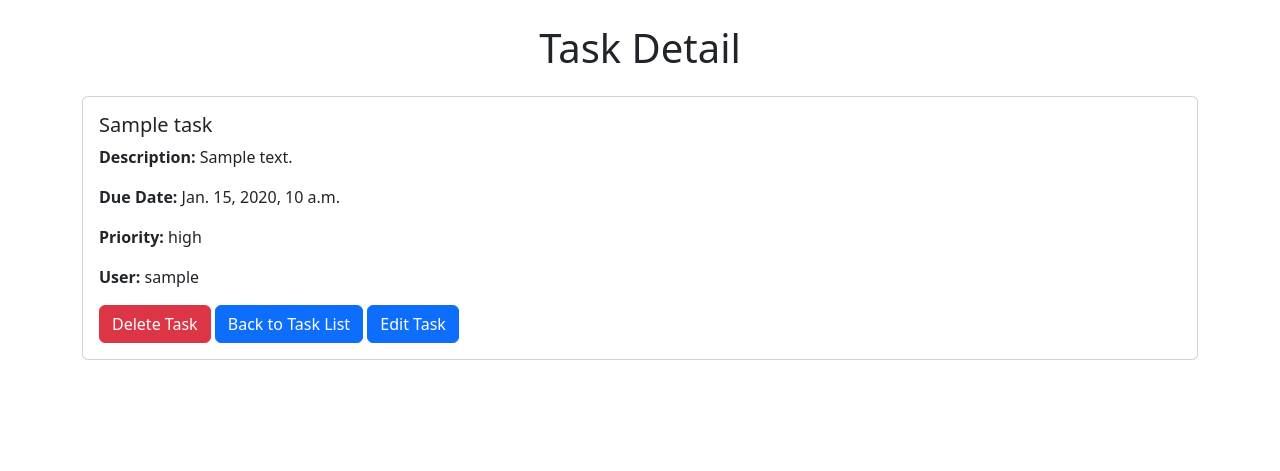
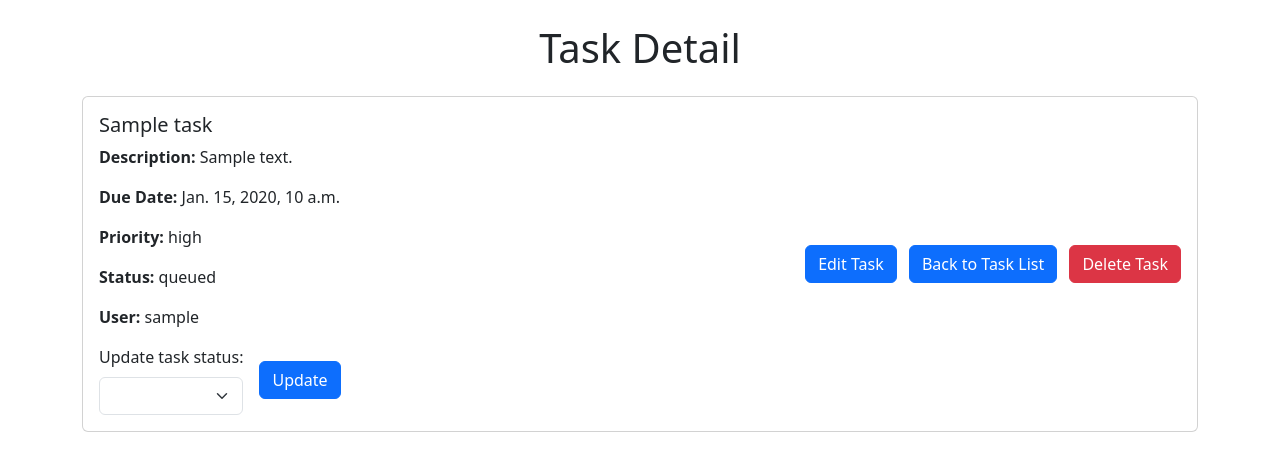
Before and after one commit to vfiliplima/Pepper-Potts, a Django app: page /task/1/detail/ in a window 1280 px wide. Shown: the top 471 px of the page. Run offline with Django 4.2, Linux system fonts and the light colour scheme; a user stored in the database is signed in; tables that the repository leaves empty hold one stand-in row (values such as "Sample post").

Commit message:
add status column add UI status update add pytest

```diff
--- a/requirements.txt
+++ b/requirements.txt
@@ -2,3 +2,4 @@ Django~=4.0
 psycopg2~=2.9
 djangorestframework~=3.14
 htmx
+pytest
--- a/task_management/urls.py
+++ b/task_management/urls.py
@@ -27,6 +27,7 @@ from tasks.views import (
     task_detail,
     task_update,
     task_delete,
+    task_status_update,
     signup,
 )
 
@@ -50,4 +51,5 @@ urlpatterns = [
     path("task/<int:pk>/detail/", task_detail, name="task-detail-page"),
     path("task/<int:pk>/update/", task_update, name="task-update"),
     path("task/<int:pk>/delete/", task_delete, name="task-delete"),
+    path("task/<int:pk>/update_status", task_status_update, name="status-update"),
 ]
--- a/tasks/models.py
+++ b/tasks/models.py
@@ -2,15 +2,24 @@ from django.db import models
 from django.contrib.auth.models import User
 
 
-# Create your models here.
 class Task(models.Model):
     PRIORITY_CHOICES = [("high", "High"), ("medium", "Medium"), ("low", "Low")]
+    TASK_STATUS_CHOICES = [
+        ("queued", "Queued"),
+        ("in progress", "In progress"),
+        ("completed", "Completed"),
+    ]
 
     title = models.CharField(max_length=100)
     description = models.TextField()
     due_date = models.DateTimeField()
     priority = models.CharField(max_length=10, choices=PRIORITY_CHOICES)
     user = models.ForeignKey(User, on_delete=models.CASCADE)
+    status = models.CharField(
+        max_length=20,
+        choices=TASK_STATUS_CHOICES,
+        default="queued",
+    )
 
     def __str__(self):
         return self.title
--- a/tasks/templates/task_detail.html
+++ b/tasks/templates/task_detail.html
@@ -10,26 +10,51 @@
     <div class="container py-4">
         <h1 class="text-center mb-4">Task Detail</h1>
         <div class="card">
-            <div class="card-body">
+            <div class="card-body d-flex justify-content-between align-items-center">
+                <div>
                     <h5 class="card-title">{{ task.title }}</h5>
                     <p class="card-text"><strong>Description:</strong> {{ task.description }}</p>
                     <p class="card-text"><strong>Due Date:</strong> {{ task.due_date }}</p>
                     <p class="card-text"><strong>Priority:</strong> {{ task.priority }}</p>
+                    <p class="card-text"><strong>Status:</strong> {{ task.status }}</p>
                     <p class="card-text"><strong>User:</strong> {{ task.user }}</p>
+                    <div class="status-container">
+                        <form
+                            class="d-flex align-items-center"
+                        >
+                            <div class="me-3">
+                                <label for="status" class="form-label">Update task status:</label>
+                                <select name="newStatus" id="status" class="form-select me-2">
+                                    <option value=""></option>
+                                    <option value="in progress">In Progress</option>
+                                    <option value="completed">Completed</option>
+                                    <option value="queued">Re-Queue</option>
+                                </select>
+                            </div>
+                            <button
+                                type="submit"
+                                class="btn btn-primary"
+                                hx-patch="{% url 'status-update' pk=task.pk %}"
+                                hx-target="body"
+                            >
+                                Update
+                            </button>
+                        </form>
+                    </div>
+                </div>
+                <div>
+                    <button type="button" class="btn btn-primary me-2" data-bs-toggle="modal" data-bs-target="#editTaskModal"
+                        data-task-id="{{ task.id }}" data-task-title="{{ task.title }}"
+                        data-task-description="{{ task.description }}" data-task-due-date="{{ task.due_date }}"
+                        data-task-priority="{{ task.priority }}">
+                        Edit Task
+                    </button>
+                    <a href="{% url 'view-tasks' %}" class="btn btn-primary me-2">Back to Task List</a>
                     <!-- Delete Task Button with Confirmation Modal -->
                     <button type="button" class="btn btn-danger" data-bs-toggle="modal" data-bs-target="#deleteConfirmationModal">
                         Delete Task
                     </button>
-                <a href="{% url 'view-tasks' %}" class="btn btn-primary">Back to Task List</a>
-
-                <button type="button" class="btn btn-primary" data-bs-toggle="modal" data-bs-target="#editTaskModal"
-                    data-task-id="{{ task.id }}" data-task-title="{{ task.title }}"
-                    data-task-description="{{ task.description }}" data-task-due-date="{{ task.due_date }}"
-                    data-task-priority="{{ task.priority }}"
-                >
-                    Edit Task
-                </button>
-
+                </div>
             </div>
         </div>
     </div>
--- a/tasks/views.py
+++ b/tasks/views.py
@@ -4,6 +4,7 @@ from .models import Task
 from .serializers import TaskSerializer
 from .forms import TaskForm
 from django.contrib.auth.decorators import login_required
+from django.views.decorators.http import require_http_methods
 from django.http import (
     HttpResponseForbidden,
     HttpResponseRedirect,
@@ -116,3 +117,13 @@ def task_update(request, pk):
 
     # If the request method is not PUT, render the task edit form
     return render(request, "task_detail.html", {"task": task})
+
+
+@login_required
+@require_http_methods(["PATCH"])
+def task_status_update(request, pk):
+    task = get_object_or_404(Task, pk=pk)
+
+    task.status = QueryDict(request.body).get("newStatus")
+    task.save()
+    return HttpResponseRedirect(reverse("view-tasks"))
```
Also changed, not shown: tasks/migrations/0002_task_status.py (added). Lines whose indentation alone changed are shown as unchanged.
